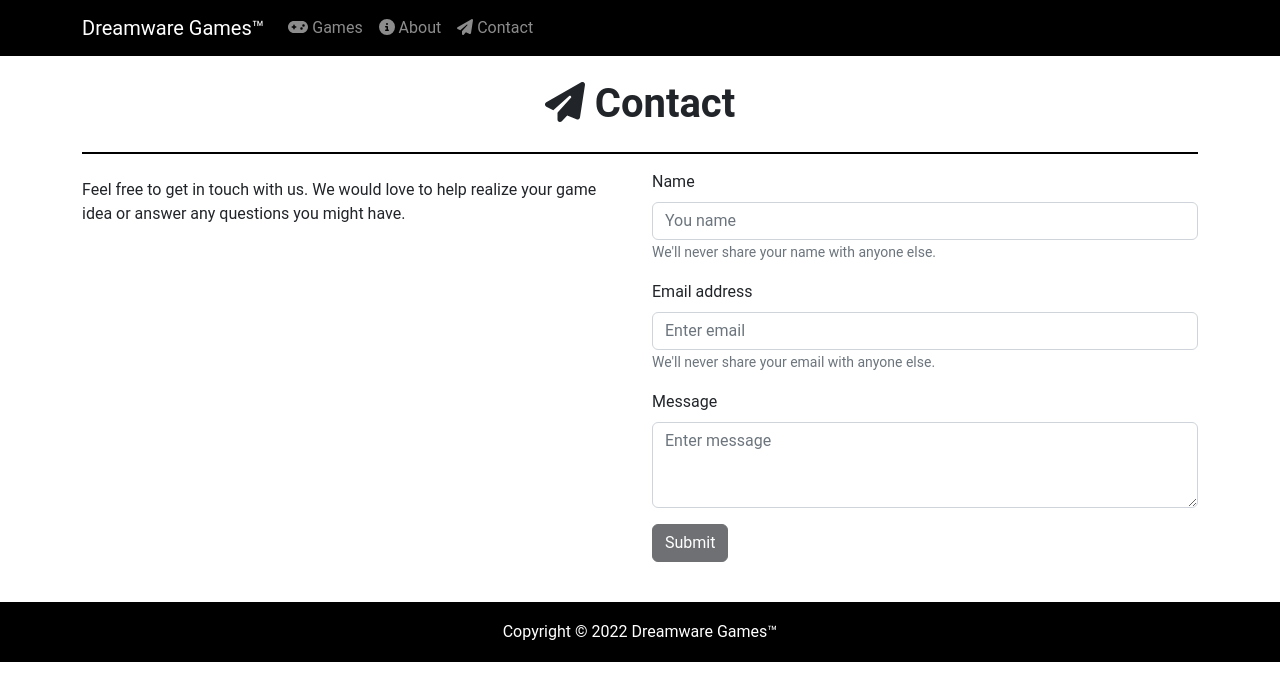
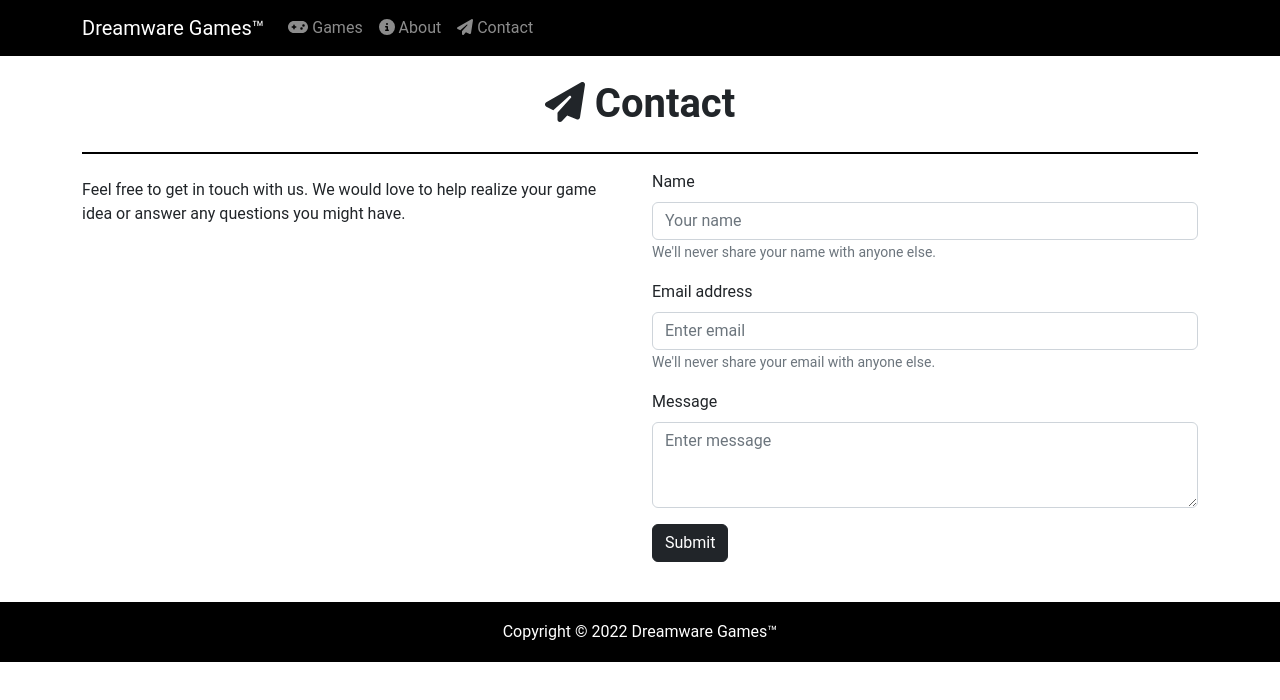
Before and after one commit to Dreamware-Games/website, a React (Create React App) app: page /contact in a window 1280 px wide. Shown: the top 700 px of the page. Built offline with nearby package versions, Linux system fonts and the light colour scheme.

Commit message:
Contact form. Add emailjs.

```diff
--- a/package.json
+++ b/package.json
@@ -9,6 +9,7 @@
     "@fortawesome/free-solid-svg-icons": "^6.2.0",
     "@fortawesome/react-fontawesome": "^0.2.0",
     "bootstrap": "^5.2.1",
+    "emailjs-com": "^3.2.0",
     "react": "^18.2.0",
     "react-bootstrap": "^2.5.0",
     "react-dom": "^18.2.0",
--- a/src/pages/Contact.js
+++ b/src/pages/Contact.js
@@ -1,9 +1,25 @@
-import React from 'react';
+import React, { useRef } from 'react';
 import { Row, Col, Button, Container, Form } from 'react-bootstrap';
 import { FontAwesomeIcon } from '@fortawesome/react-fontawesome'
 import { faPaperPlane } from '@fortawesome/free-solid-svg-icons'
+import emailjs from 'emailjs-com'
 
 export const Contact = () => {
+
+    const form = useRef();
+
+    const sendEmail = (e) => {
+        e.preventDefault();
+        console.log('sending...')
+
+        /*emailjs.sendForm('service_pn2j8zp', 'template_93f31ew', form.current, 'POSvSMWxvYWAOR8V2')
+            .then((result) => {
+                console.log(result.text)
+            }, (error) => {
+                console.log(error.text)
+            })*/
+    }
+
     return (
         <Container className='mt-2 wrapper'>
             <Container className='mt-4 mb-3 center'>
@@ -16,26 +32,26 @@ export const Contact = () => {
                     We would love to help realize your game idea or answer any questions you might have.
                 </Col>
                 <Col md>
-                    <Form>
+                    <Form ref={form} onSubmit={sendEmail}>
                         <Form.Group className='mb-3' controlId='formBasicName'>
                             <Form.Label>Name</Form.Label>
-                            <Form.Control type='text' placeholder='You name' />
+                            <Form.Control name='name' type='text' placeholder='Your name' />
                             <Form.Text className='text-muted'>
                                 We'll never share your name with anyone else.
                             </Form.Text>
                         </Form.Group>
                         <Form.Group className='mb-3' controlId='formBasicEmail'>
                             <Form.Label>Email address</Form.Label>
-                            <Form.Control type='email' placeholder='Enter email' />
+                            <Form.Control name='email' type='email' placeholder='Enter email' />
                             <Form.Text className='text-muted'>
                                 We'll never share your email with anyone else.
                             </Form.Text>
                         </Form.Group>
                         <Form.Group className='mb-3' controlId='formBasicMessage'>
                             <Form.Label>Message</Form.Label>
-                            <Form.Control as='textarea' placeholder='Enter message' rows={3} />
+                            <Form.Control name='message' as='textarea' placeholder='Enter message' rows={3} />
                         </Form.Group>
-                        <Button variant='dark' disabled type='submit'>
+                        <Button variant='dark' type='submit'>
                             Submit
                         </Button>
                     </Form>
```
Also changed, not shown: 1 other file (tests, documents, lock files or other folders).
